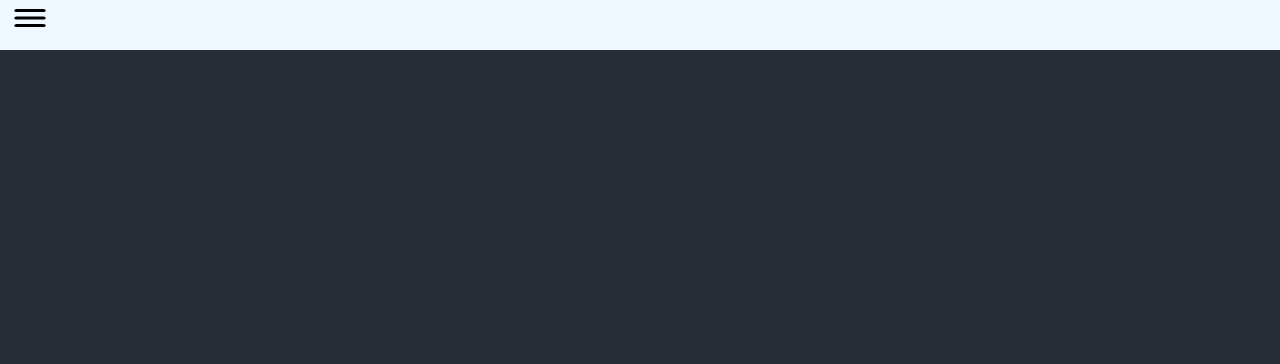
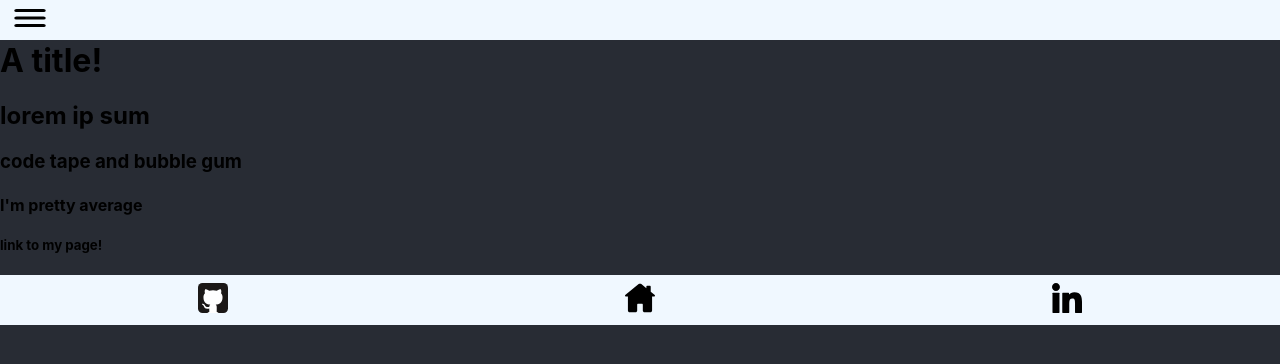
Before and after one commit to Matthew-Muir/react-test-site, a React (Create React App) app: page /project/1 in a window 1280 px wide. Before the commit this address had no page. Shown: the top 364 px of the page. Built offline with nearby package versions, Linux system fonts and the light colour scheme; data requests are answered from the project's data file.

Commit message:
Routing setup with faux rest api.

```diff
--- /dev/null
+++ b/data/db.json
@@ -0,0 +1,32 @@
+{
+    "projects" : [
+        {   "id" : 1,
+            "title" : "A title!",
+            "objective" : "lorem ip sum",
+            "tech" : "code tape and bubble gum",
+            "challenges" : "I'm pretty average",
+            "github" : "link to my page!"
+        },
+        {   "id" : 2,
+            "title" : "",
+            "objective" : "",
+            "tech" : "",
+            "challenges" : "",
+            "github" : ""
+        },
+        {   "id" : 3,
+            "title" : "",
+            "objective" : "",
+            "tech" : "",
+            "challenges" : "",
+            "github" : ""
+        },
+        {   "id" : 0,
+            "title" : "",
+            "objective" : "",
+            "tech" : "",
+            "challenges" : "",
+            "github" : ""
+        }
+    ]
+}
--- a/package.json
+++ b/package.json
@@ -6,6 +6,7 @@
     "@testing-library/jest-dom": "^5.16.1",
     "@testing-library/react": "^12.1.2",
     "@testing-library/user-event": "^13.5.0",
+    "json-server": "^0.17.0",
     "react": "^17.0.2",
     "react-dom": "^17.0.2",
     "react-router-dom": "^6.2.1",
--- a/src/App.js
+++ b/src/App.js
@@ -13,7 +13,7 @@ function App() {
       <NavBar></NavBar>
       <Routes>
         <Route path="/" element={<Home />} />
-        <Route path="/project" element={<Project />} />
+        <Route path="/project/:id" element={<Project />} />
         <Route path='/resume' element={<Resume />} />
       </Routes>
       <FooterBar></FooterBar>
--- a/src/Project.js
+++ b/src/Project.js
@@ -1,7 +1,40 @@
+import { useParams } from "react-router-dom";
+import { useEffect } from "react";
+import { useState } from "react";
+
 const Project = () => {
+    const {id} = useParams();
+    const [title, setTitle] = useState(null);
+    const [objective, setObjective] = useState(null);
+    const [tech, setTech] = useState(null);
+    const [challenges, setChalleneges] = useState(null);
+    const [github, setGitHub] = useState(null);
+
+    useEffect(() => {
+        fetch(`http://localhost:8000/projects/${id}`).then(res => {
+            return res.json();
+        }).then(data => {
+            setTitle(data.title);
+            setObjective(data.objective);
+            setTech(data.tech);
+            setChalleneges(data.challenges);
+            setGitHub(data.github);
+        })
+    }, []);
+
     return (
-        <div id="project">
-            <h1>Holla Project</h1>
+        <div>
+            {title && (
+            <div id="project">
+            <h1>{title}</h1>
+            <h2>{objective}</h2>
+            <h3>{tech}</h3>
+            <h4>{challenges}</h4>
+            <h5>{github}</h5>
+
+            </div>
+
+            )}
         </div>
      );
 }
--- a/src/Projects.js
+++ b/src/Projects.js
@@ -4,11 +4,11 @@ const Projects = () => {
   return (
     <div className="projects" id="projects">
       <div className="flex-container">
-        <div className="flex-item">Custom SQL Server Intergration Services Tools</div>
-        <div className="flex-item">Air Quality Alert</div>
-        <div className="flex-item">Multi-Volume Data Transfer</div>
-        <div className="flex-item">NIST Date Time Retrieval</div>
-        <div className="flex-item" id="last-project-item">And of Course This Portfolio Site!</div>
+        <div className="flex-item"><a href="/project/1">Custom SQL Server Intergration Services Tools</a></div>
+        <div className="flex-item"><a href="/project/2">Air Quality Alert</a></div>
+        <div className="flex-item"><a href="/project/3">Multi-Volume Data Transfer</a></div>
+        <div className="flex-item"><a href="/project/4">NIST Date Time Retrieval</a></div>
+        <div className="flex-item" id="last-project-item"><a href="/project/5">And of Course This Portfolio Site!</a></div>
       </div>
 
     </div>
--- a/src/index.css
+++ b/src/index.css
@@ -73,7 +73,8 @@ div.nav-bar-links li {
   font-weight: bold;
 }
 
-a {
+a,
+div.flex-item a {
   text-decoration: none;
 }
 
@@ -176,12 +177,13 @@ li {
   height: 200%;
 }
 
-#projects .flex-item {
+#projects .flex-item a {
   font-style: oblique;
   padding: 0 10px;
+  color: white;
 }
 
-#projects .flex-item:hover {
+#projects .flex-item a:hover {
   color:aqua;
 
 }
```
Also changed, not shown: public/ideas.txt, 1 other file (tests, documents, lock files or other folders).
